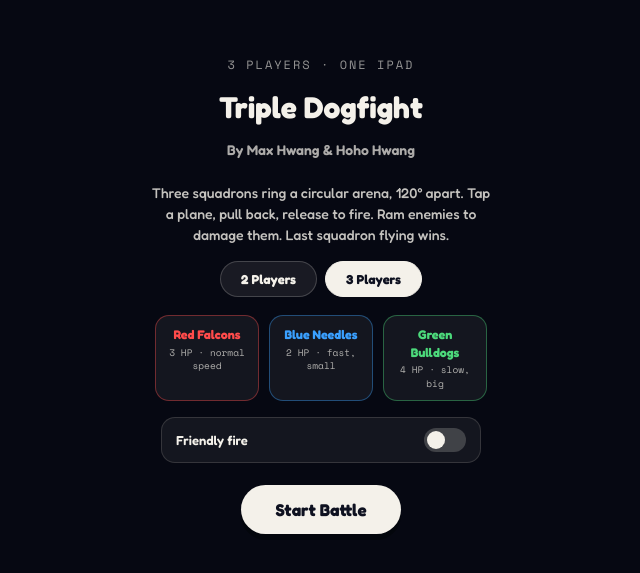
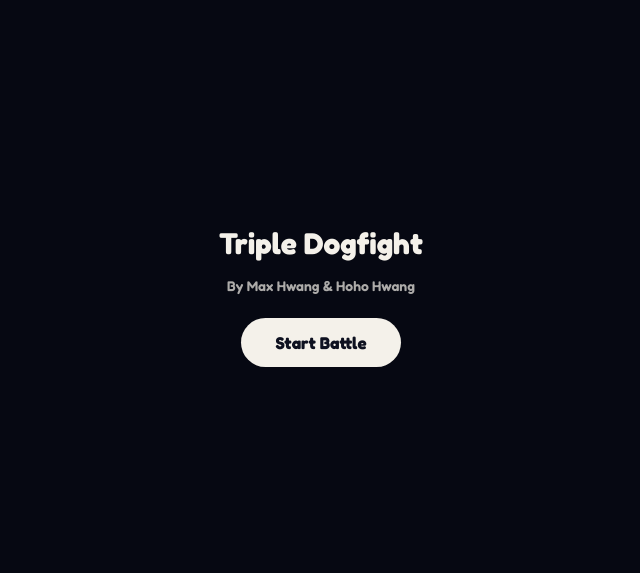
Before and after one commit to hwhwang2/sky-arena, a plain HTML site: page index.html in a window 1280 px wide. Shown: the part 105-678 px from the top of the page, without its empty margins (319-959 px from the left). Drawn offline with nearby package versions, Linux system fonts and the light colour scheme.

Commit message:
Update index.html
real content of js is included

```diff
--- a/index.html
+++ b/index.html
@@ -7,124 +7,92 @@
 <link rel="preconnect" href="https://fonts.googleapis.com">
 <link href="https://fonts.googleapis.com/css2?family=Fredoka:wght@500;600;700;800&family=Space+Mono&display=swap" rel="stylesheet">
 <style>
-  :root{
-    --red: #FF4B4B; --red-dark:#B22E2E;
-    --blue: #3AA0FF; --blue-dark:#1F5FA8;
-    --green: #4CD97B; --green-dark:#2E8F4E;
-    --cream: #F4F1EA;
-  }
+  :root{ --red: #FF4B4B; --red-dark:#B22E2E; --blue: #3AA0FF; --blue-dark:#1F5FA8; --green: #4CD97B; --green-dark:#2E8F4E; --cream: #F4F1EA; }
   *{ box-sizing:border-box; -webkit-tap-highlight-color: transparent; }
-  html,body{
-    margin:0; padding:0; width:100%; height:100%;
-    overflow:hidden; overscroll-behavior:none; touch-action:none;
-    background:#0A0E1C;
-    font-family:'Fredoka', system-ui, sans-serif;
-  }
+  html,body{ margin:0; padding:0; width:100%; height:100%; overflow:hidden; overscroll-behavior:none; touch-action:none; background:#0A0E1C; font-family:'Fredoka', system-ui, sans-serif; }
   #stage{ position:fixed; inset:0; }
   canvas{ display:block; width:100%; height:100%; touch-action:none; }
-
-  .overlay{
-    position:fixed; inset:0; display:flex; flex-direction:column;
-    align-items:center; justify-content:center; text-align:center;
-    color:var(--cream); gap:14px; padding:24px;
-    background:rgba(6,8,18,0.88); backdrop-filter: blur(3px);
-    z-index:10; overflow-y:auto;
-  }
+  .overlay{ position:fixed; inset:0; display:flex; flex-direction:column; align-items:center; justify-content:center; text-align:center; color:var(--cream); gap:14px; padding:24px; background:rgba(6,8,18,0.88); backdrop-filter: blur(3px); z-index:10; }
   .overlay.hidden{ display:none; }
-  .badge{
-    font-family:'Space Mono', monospace; font-size:12px; letter-spacing:2px;
-    text-transform:uppercase; opacity:0.6;
-  }
   .title{ font-size:30px; font-weight:800; margin:2px 0; }
   .authors{ font-size:14px; font-weight:600; color:var(--cream); opacity:0.7; margin-bottom:10px; }
-  .subtitle{ font-size:14px; opacity:0.8; max-width:340px; line-height:1.5; margin:0; }
-  .btn{
-    font-family:'Fredoka', sans-serif; font-weight:700; font-size:17px;
-    color:#0E1120; border:none; border-radius:999px; padding:14px 34px;
-    cursor:pointer; margin-top:8px; box-shadow:0 6px 0 rgba(0,0,0,0.3);
-    transition: transform 0.08s ease; background: var(--cream);
-  }
-  .btn:active{ transform: translateY(4px); box-shadow:0 2px 0 rgba(0,0,0,0.3); }
-
-  .roster{ display:flex; gap:10px; margin-top:4px; flex-wrap:wrap; justify-content:center; }
-  .player-count-toggle{ display:flex; gap:8px; margin-top:2px; }
-  .count-btn{
-    font-family:'Fredoka', sans-serif; font-weight:700; font-size:13px;
-    color:var(--cream); background:rgba(244,241,234,0.08);
-    border:1.5px solid rgba(244,241,234,0.2); border-radius:999px;
-    padding:9px 20px; cursor:pointer;
-  }
-  .count-btn.active{ background:var(--cream); color:#0E1120; border-color:var(--cream); }
-  .team-card{
-    width:104px; padding:10px 8px; border-radius:14px;
-    background:rgba(244,241,234,0.06); border:1px solid rgba(244,241,234,0.14);
-    font-size:11px; line-height:1.4;
-  }
-  .team-card .name{ font-weight:700; font-size:12.5px; margin-bottom:2px; }
-  .team-card .stat{ font-family:'Space Mono', monospace; font-size:9.5px; opacity:0.7; }
-
-  .ff-toggle{
-    display:flex; align-items:center; justify-content:space-between; gap:14px;
-    width:100%; max-width:320px; padding:10px 14px; margin-top:2px;
-    background:rgba(244,241,234,0.06); border:1px solid rgba(244,241,234,0.14);
-    border-radius:14px; cursor:pointer; text-align:left;
-  }
-  .ff-toggle-text{ font-size:13px; font-weight:600; color:var(--cream); line-height:1.4; }
-  .ff-toggle-sub{ display:block; font-family:'Space Mono', monospace; font-size:10px; font-weight:400; opacity:0.55; margin-top:2px; }
-  .ff-switch{ position:relative; width:42px; height:24px; flex:none; }
-  .ff-switch input{ opacity:0; width:0; height:0; }
-  .ff-slider{ position:absolute; inset:0; background:rgba(244,241,234,0.2); border-radius:999px; transition:background 0.15s ease; }
-  .ff-slider::before{ content:''; position:absolute; width:18px; height:18px; left:3px; top:3px; background:var(--cream); border-radius:50%; transition:transform 0.15s ease; }
-  .ff-switch input:checked + .ff-slider{ background: var(--red); }
-  .ff-switch input:checked + .ff-slider::before{ transform: translateX(18px); }
-
-  .pass-icon{ width:52px; height:52px; }
-  .end-icon{ font-size:44px; }
+  .btn{ font-family:'Fredoka', sans-serif; font-weight:700; font-size:17px; color:#0E1120; border:none; border-radius:999px; padding:14px 34px; cursor:pointer; background: var(--cream); }
 </style>
 </head>
 <body>
 <div id="stage">
   <canvas id="game"></canvas>
-
   <div id="startOverlay" class="overlay">
-    <div class="badge" id="modeBadge">3 Players · One iPad</div>
     <h1 class="title">Triple Dogfight</h1>
     <div class="authors">By Max Hwang & Hoho Hwang</div>
-    <p class="subtitle" id="modeSubtitle">Three squadrons ring a circular arena, 120° apart. Tap a plane, pull back, release to fire. Ram enemies to damage them. Last squadron flying wins.</p>
-
-    <div class="player-count-toggle">
-      <button class="count-btn" id="count2Btn" data-count="2">2 Players</button>
-      <button class="count-btn active" id="count3Btn" data-count="3">3 Players</button>
-    </div>
-
-    <div class="roster">
-      <div class="team-card" style="border-color:rgba(255,75,75,0.4)">
-        <div class="name" style="color:var(--red)">Red Falcons</div>
-        <div class="stat">3 HP · normal speed</div>
-      </div>
-      <div class="team-card" id="blueCard" style="border-color:rgba(58,160,255,0.4)">
-        <div class="name" style="color:var(--blue)">Blue Needles</div>
-        <div class="stat">2 HP · fast, small</div>
-      </div>
-      <div class="team-card" id="greenCard" style="border-color:rgba(76,217,123,0.4)">
-        <div class="name" style="color:var(--green)">Green Bulldogs</div>
-        <div class="stat">4 HP · slow, big</div>
-      </div>
-    </div>
-    <label class="ff-toggle" id="ffToggleLabel">
-      <span class="ff-toggle-text">Friendly fire</span>
-      <span class="ff-switch">
-        <input type="checkbox" id="ffCheckbox">
-        <span class="ff-slider"></span>
-      </span>
-    </label>
     <button class="btn" id="startBtn">Start Battle</button>
   </div>
-
-  <!-- (Rest of game engine logic remains the same) -->
 </div>
 <script>
-// ... (Your existing JavaScript logic from the previous fix here) ...
+(function(){
+  const canvas = document.getElementById('game');
+  const ctx = canvas.getContext('2d');
+  let W, H, DPR, CX, CY, ARENA_R;
+  const BASE_PLANE_R = 20, FRICTION = 0.987, MIN_SPEED = 0.35, MAX_DRAG = 190, BASE_MAX_SPEED = 30, BLAST_RADIUS = 64;
+
+  function resize(){
+    DPR = Math.min(window.devicePixelRatio || 1, 2.5);
+    W = window.innerWidth; H = window.innerHeight;
+    canvas.width = W * DPR; canvas.height = H * DPR;
+    canvas.style.width = W + 'px'; canvas.style.height = H + 'px';
+    ctx.setTransform(DPR,0,0,DPR,0,0);
+    CX = W/2; CY = H/2; ARENA_R = Math.min(W,H) * 0.42;
+  }
+  window.addEventListener('resize', resize);
+  resize();
+
+  const TEAM_DEFS = {
+    red:   { id:'red', name:'Red Falcons', color:'#FF4B4B', maxHp:3, speedMult:1.0, ability:'explosive' },
+    green: { id:'green', name:'Green Bulldogs', color:'#4CD97B', maxHp:4, speedMult:0.42, ability:'poop' },
+    blue:  { id:'blue', name:'Blue Needles', color:'#3AA0FF', maxHp:2, speedMult:1.25, ability:'multihit' }
+  };
+
+  let TEAMS = ['red','green','blue'].map((id, i) => Object.assign({angle: -Math.PI/2 + i * (2*Math.PI/3)}, TEAM_DEFS[id]));
+  let planes = [], items = [], currentTeamIdx = 0, phase = 'idle';
+
+  function makePlanes(){
+    planes = TEAMS.flatMap(t => [-14,0,14].map(off => ({
+      owner: t.id, x: CX + Math.cos(t.angle + off*Math.PI/180)*ARENA_R, y: CY + Math.sin(t.angle + off*Math.PI/180)*ARENA_R,
+      vx:0, vy:0, alive:true, hp: t.maxHp, moving:false
+    })));
+  }
+
+  function updatePhysics(){
+    for (const p of planes.filter(p => p.alive && p.moving)){
+      p.x += p.vx; p.y += p.vy; p.vx *= FRICTION; p.vy *= FRICTION;
+      if (Math.hypot(p.vx, p.vy) < MIN_SPEED){ p.vx=p.vy=0; p.moving=false; switchTurn(); }
+
+      items.forEach((item, i) => {
+        if (item.type === 'poop' && Math.hypot(p.x-item.x, p.y-item.y) < 20 && p.owner !== item.owner){
+          p.hp -= 0.1;
+          if (p.hp <= 0){ p.alive = false; p.vx=p.vy=0; p.moving=false; items.splice(i,1); switchTurn(); }
+        }
+      });
+
+      if (p.moving && TEAM_DEFS[p.owner].ability === 'poop'){
+        if (!p.lastPoopX || Math.hypot(p.x - p.lastPoopX, p.y - p.lastPoopY) >= 60){
+          p.lastPoopX = p.x; p.lastPoopY = p.y;
+          items.push({ x:p.x, y:p.y, type:'poop', owner:p.owner });
+        }
+      }
+    }
+  }
+
+  function switchTurn(){ currentTeamIdx = (currentTeamIdx + 1) % TEAMS.length; }
+
+  function loop(){
+    if (phase === 'flying') updatePhysics();
+    requestAnimationFrame(loop);
+  }
+
+  document.getElementById('startBtn').addEventListener('click', () => { makePlanes(); phase='flying'; document.getElementById('startOverlay').classList.add('hidden'); });
+  loop();
+})();
 </script>
 </body>
 </html>
```
